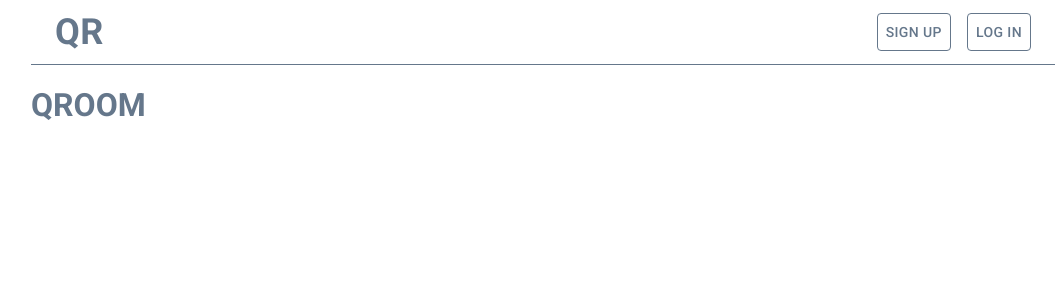
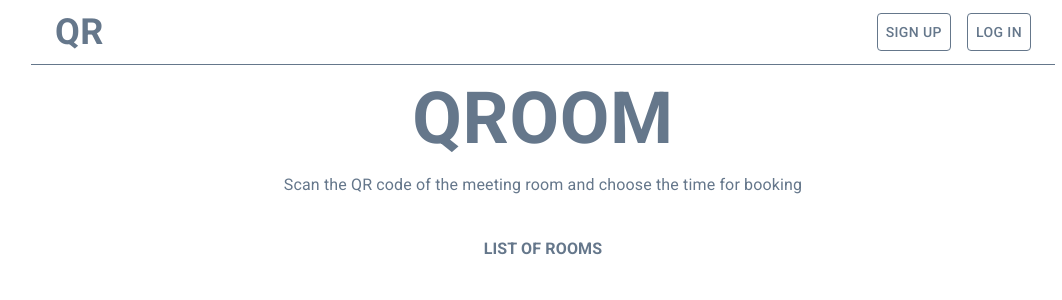
Before and after one commit to julesadikhanyan/qroom-client, a React app: page /rooms in a window 1280 px wide. Shown: the top 300 px of the page, without its empty margins (97-1159 px from the left). Built offline with nearby package versions, Linux system fonts and the light colour scheme.

Commit message:
Create title rooms page

```diff
--- a/src/pages/Rooms/index.tsx
+++ b/src/pages/Rooms/index.tsx
@@ -1,8 +1,33 @@
 import React from "react";
+import { Typography, Box, styled } from "@mui/material";
+
+const StyledTypography = styled(Typography)({
+    textAlign: "center"
+});
 
 const Rooms: React.FC = () => {
     return (
-        <h1>QROOM</h1>
+        <Box>
+            <StyledTypography
+                sx={{
+                    fontSize: 72,
+                    fontWeight: "bold"
+                }}
+            >
+                QROOM
+            </StyledTypography>
+            <StyledTypography>
+                Scan the QR code of the meeting room and choose the time for booking
+            </StyledTypography>
+            <StyledTypography
+                sx={{
+                    marginTop: 5,
+                    fontWeight: "bold"
+                }}
+            >
+                LIST OF ROOMS
+            </StyledTypography>
+        </Box>
     )
 }
 
--- a/src/style/App.scss
+++ b/src/style/App.scss
@@ -2,6 +2,7 @@ body {
   font-family: 'Roboto', sans-serif;
   width: 80vw;
   margin: auto;
+  color: #65778B;
 }
 
 h1 {
```
